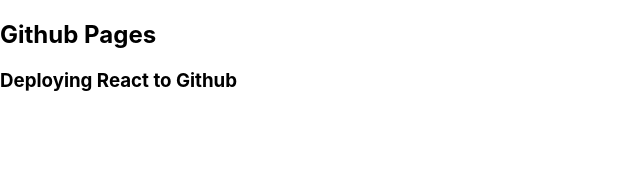
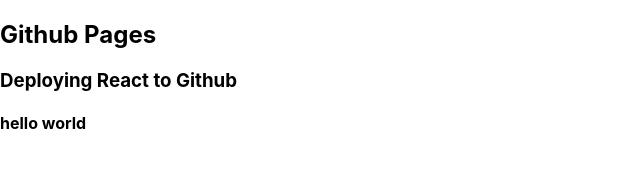
Before and after one commit to val0sch/To-Do-List, a React (Create React App) app: page / in a window 1280 px wide. Shown: the top 183 px of the page, without its empty margins (0-640 px from the left). Built offline with nearby package versions, Linux system fonts and the light colour scheme.

Commit message:
test add h4 for deployment

```diff
--- a/package.json
+++ b/package.json
@@ -2,10 +2,12 @@
   "name": "todolist",
   "version": "0.1.0",
   "private": true,
+  "homepage": "https://val0sch.github.io/To-Do-List/",
   "dependencies": {
     "@testing-library/jest-dom": "^5.16.4",
     "@testing-library/react": "^13.2.0",
     "@testing-library/user-event": "^13.5.0",
+    "gh-pages": "^4.0.0",
     "react": "^18.1.0",
     "react-dom": "^18.1.0",
     "react-scripts": "5.0.1",
@@ -15,7 +17,9 @@
     "start": "react-scripts start",
     "build": "react-scripts build",
     "test": "react-scripts test",
-    "eject": "react-scripts eject"
+    "eject": "react-scripts eject",
+    "predeploy": "npm run build",
+    "deploy": "gh-pages -d build"
   },
   "eslintConfig": {
     "extends": [
--- a/src/App.js
+++ b/src/App.js
@@ -1,13 +1,13 @@
-
-import './App.css';
+import "./App.css";
 
 function App() {
   return (
-  <div>
-  <h2>Github Pages</h2>
-  <h3>Deploying React to Github</h3>
-  </div>
+    <div>
+      <h2>Github Pages</h2>
+      <h3>Deploying React to Github</h3>
+      <h4>hello world</h4>
+    </div>
   );
- }
+}
 
 export default App;
```
Also changed, not shown: 1 other file (tests, documents, lock files or other folders).
